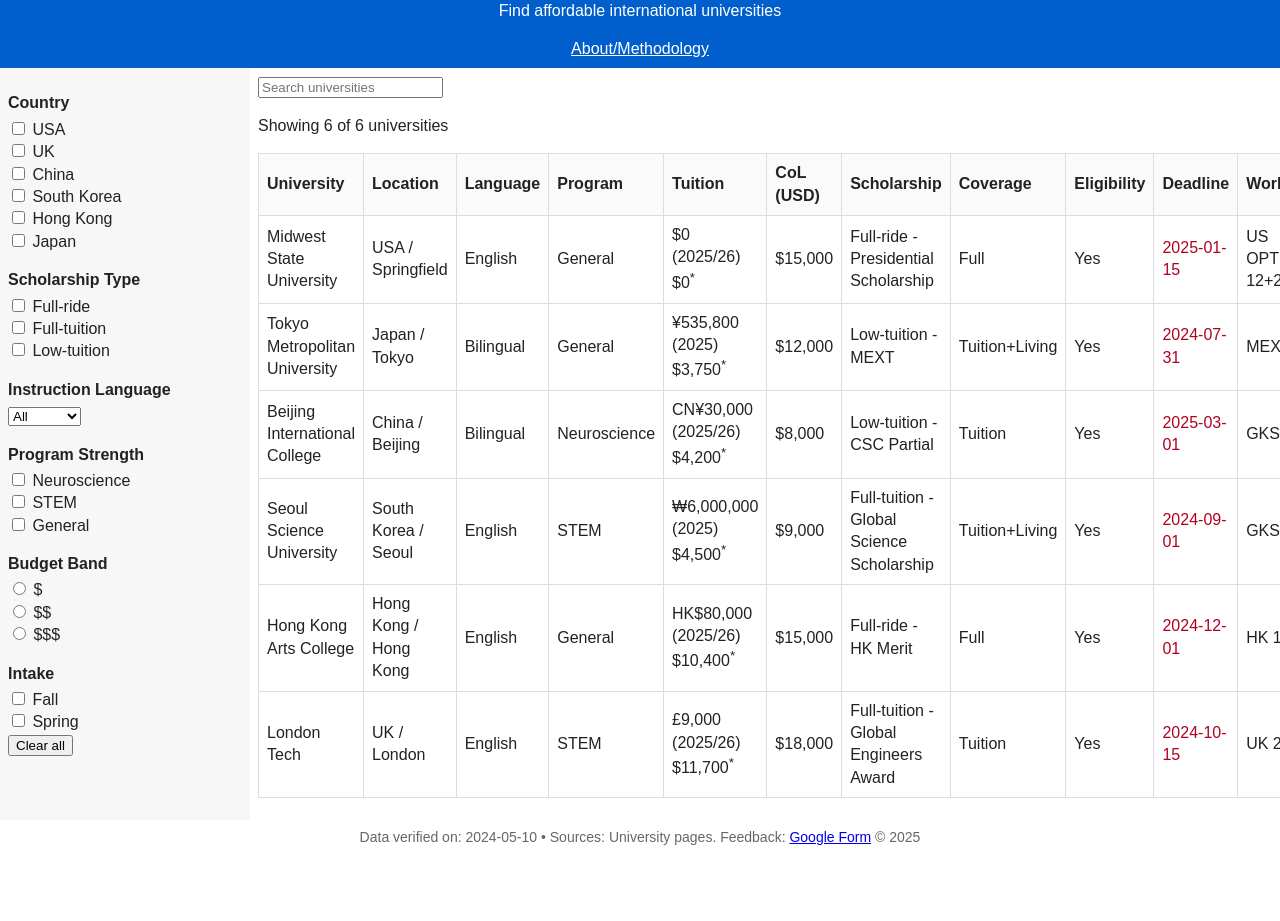
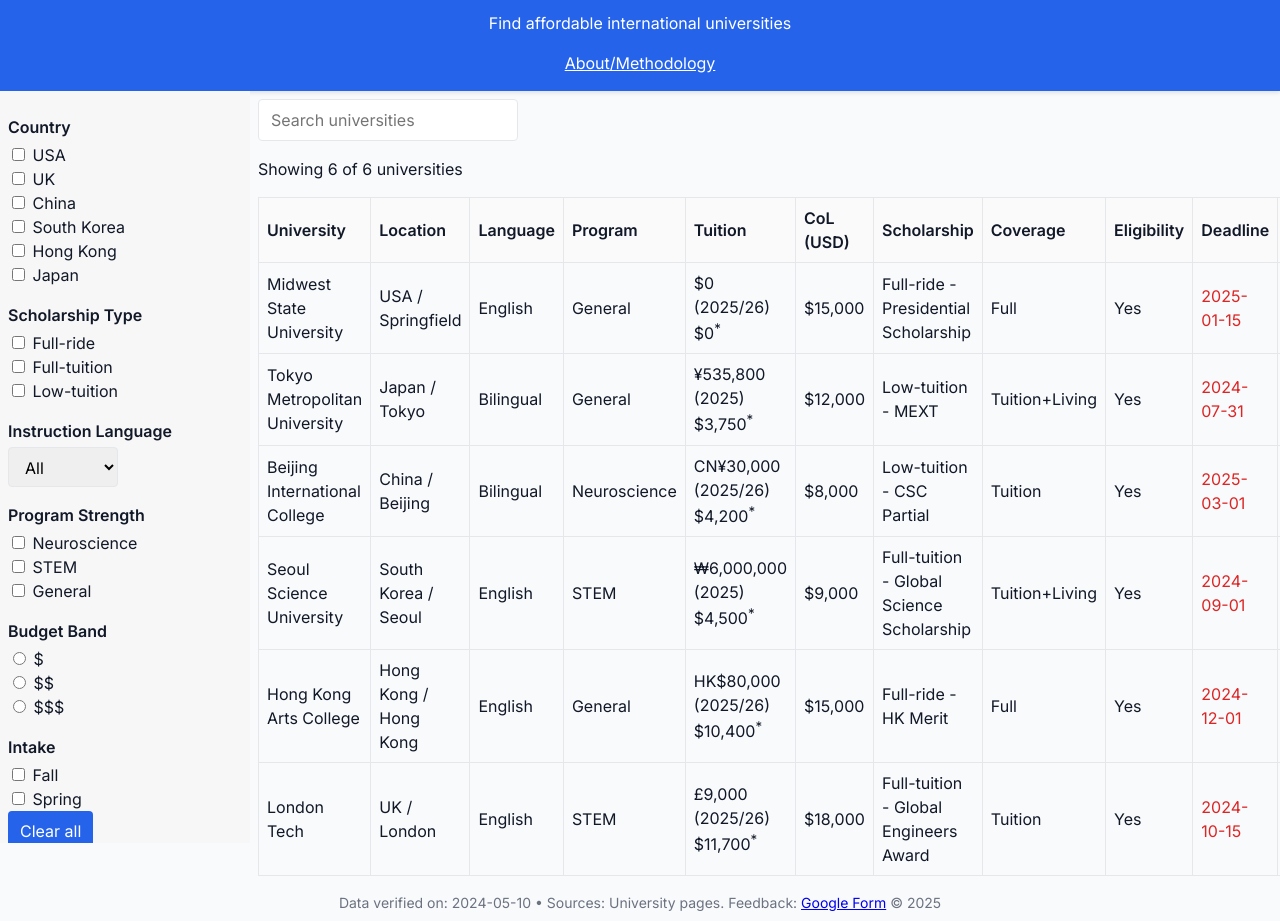
Before and after one commit to Toby-for/University-search, a plain HTML site: page index.html in a window 1280 px wide. Shown: the part 96-1017 px from the top of the page. Before the commit the page ends 952 px from the top, so only its background shows below. Drawn offline with Linux system fonts and the light colour scheme.

Commit message:
style: modernize design and buttons

```diff
--- a/index.html
+++ b/index.html
@@ -5,6 +5,12 @@
     <meta name="viewport" content="width=device-width, initial-scale=1.0" />
     <title>Global Scholarship Finder</title>
     <link rel="icon" href="assets/favicon.svg" />
+    <link rel="preconnect" href="https://fonts.googleapis.com" />
+    <link rel="preconnect" href="https://fonts.gstatic.com" crossorigin />
+    <link
+      href="https://fonts.googleapis.com/css2?family=Inter:wght@400;600&display=swap"
+      rel="stylesheet"
+    />
     <link rel="stylesheet" href="styles/main.css" />
   </head>
   <body>
--- a/styles/main.css
+++ b/styles/main.css
@@ -1,10 +1,11 @@
 :root {
-  --bg: #fff;
-  --text: #222;
-  --accent: #005fcc;
-  --muted: #666;
-  --warning: #b00020;
-  --border: #ddd;
+  --bg: #f9fafb;
+  --text: #111827;
+  --accent: #2563eb;
+  --accent-hover: #1d4ed8;
+  --muted: #6b7280;
+  --warning: #dc2626;
+  --border: #e5e7eb;
   --spacing: 0.5rem;
 }
 
@@ -14,21 +15,49 @@
 
 body {
   margin: 0;
-  font-family: Arial, sans-serif;
+  font-family: "Inter", system-ui, -apple-system, BlinkMacSystemFont,
+    "Segoe UI", Roboto, "Helvetica Neue", Arial, sans-serif;
   background: var(--bg);
   color: var(--text);
-  line-height: 1.4;
+  line-height: 1.5;
+  -webkit-font-smoothing: antialiased;
 }
 
 .top-bar {
   background: var(--accent);
   color: #fff;
-  padding: var(--spacing);
+  padding: calc(var(--spacing) * 2) var(--spacing);
   text-align: center;
+  box-shadow: 0 2px 4px rgba(0, 0, 0, 0.1);
 }
 
 .top-bar a {
   color: #fff;
+}
+
+button,
+input[type="search"],
+select {
+  font: inherit;
+  border: 1px solid var(--border);
+  border-radius: 4px;
+  padding: 0.5rem 0.75rem;
+}
+
+button {
+  background: var(--accent);
+  color: #fff;
+  border: none;
+  cursor: pointer;
+  transition: background 0.2s ease-in-out, transform 0.1s ease-in-out;
+}
+
+button:hover {
+  background: var(--accent-hover);
+}
+
+button:active {
+  transform: scale(0.98);
 }
 
 .layout {
```
